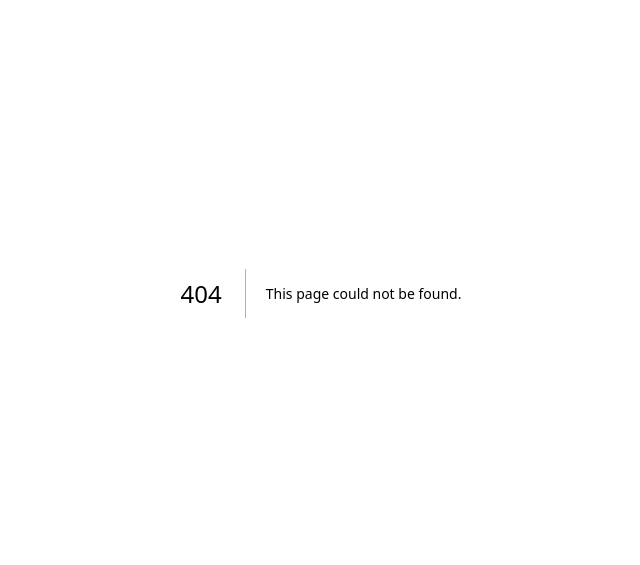
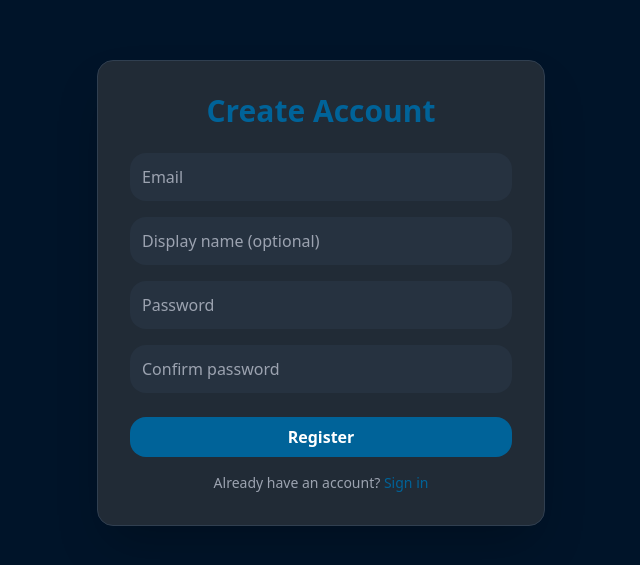
Before and after one commit to AQUAS-mission/aquas-logging, a Next.js app in the folder frontend/: page /register in a window 1280 px wide. Before the commit this address had no page. Shown: the part 107-672 px from the top of the page, without its empty margins (319-959 px from the left). Built offline with nearby package versions, Linux system fonts and the light colour scheme; no server answers.

Commit message:
fixed JWT callback, fixed google sign in to be type button so it doesnt submit the credentials form, added callbackUrl: / so signin page takes user to dashboard, added full registeration page with email / password/ confirm password/ display name and error handling

```diff
--- a/frontend/app/api/auth/[...nextauth]/route.ts
+++ b/frontend/app/api/auth/[...nextauth]/route.ts
@@ -49,9 +49,9 @@ const handler = NextAuth({
   callbacks: {
     async jwt({ token, user, account }) {
       if (account) {
-        token.provider = account.provider
+        token.provider = account.provider;
       }
-      else if (user) {
+      if (user) {
         token.id = user.id;
         token.email = user.email;
         token.name = user.name;
--- a/frontend/app/login/page.tsx
+++ b/frontend/app/login/page.tsx
@@ -2,13 +2,15 @@
 
 import { useState } from 'react';
 import { signIn } from 'next-auth/react';
-import { useRouter } from 'next/navigation';
+import { useRouter, useSearchParams } from 'next/navigation';
 import GoogleSignIn from '@/components/GoogleSignIn';
 
 export default function LoginPage() {
   const [email, setEmail] = useState('');
   const [password, setPassword] = useState('');
   const router = useRouter();
+  const searchParams = useSearchParams();
+  const registered = searchParams.get('registered');
 
   const handleSubmit = async (e: React.FormEvent) => {
     e.preventDefault();
@@ -32,6 +34,11 @@ export default function LoginPage() {
         <h1 className="text-3xl font-bold text-center text-primary mb-6">
           AQUAS Admin Login
         </h1>
+        {registered && (
+          <p className="text-secondary text-sm text-center mb-4">
+            Account created! You can now sign in.
+          </p>
+        )}
         <form onSubmit={handleSubmit} className="flex flex-col gap-4">
           <input
             type="text"
@@ -54,6 +61,12 @@ export default function LoginPage() {
             Sign In
           </button>
           <GoogleSignIn />
+          <p className="text-center text-sm text-muted-foreground">
+            Don&apos;t have an account?{' '}
+            <a href="/register" className="text-primary hover:underline">
+              Register
+            </a>
+          </p>
         </form>
       </div>
     </div>
--- a/frontend/app/page.tsx
+++ b/frontend/app/page.tsx
@@ -18,10 +18,10 @@ export default function Page() {
   const router = useRouter();
 
   useEffect(() => {
-    if (!session) {
+    if (status !== "loading" && !session) {
       router.push("/login");
     }
-  }, [session, router]);
+  }, [session, status, router]);
 
   if (status === "loading") {
     return (
--- /dev/null
+++ b/frontend/app/register/page.tsx
@@ -0,0 +1,109 @@
+'use client';
+
+import { useState } from 'react';
+import { useRouter } from 'next/navigation';
+
+const BACKEND_URL = process.env.NEXT_PUBLIC_API_BASE ?? 'http://localhost:8000';
+
+export default function RegisterPage() {
+  const [email, setEmail] = useState('');
+  const [password, setPassword] = useState('');
+  const [confirmPassword, setConfirmPassword] = useState('');
+  const [displayName, setDisplayName] = useState('');
+  const [error, setError] = useState('');
+  const router = useRouter();
+
+  const handleSubmit = async (e: React.FormEvent) => {
+    e.preventDefault();
+    setError('');
+
+    if (!/^[^\s@]+@[^\s@]+\.[^\s@]+$/.test(email)) {
+      setError('Please enter a valid email address.');
+      return;
+    }
+    if (password.length < 8) {
+      setError('Password must be at least 8 characters.');
+      return;
+    }
+    if (password !== confirmPassword) {
+      setError('Passwords do not match.');
+      return;
+    }
+
+    const res = await fetch(`${BACKEND_URL}/auth/register`, {
+      method: 'POST',
+      headers: { 'Content-Type': 'application/json' },
+      body: JSON.stringify({ email, password, display_name: displayName || undefined }),
+    });
+
+    if (res.status === 409) {
+      setError('An account with that email already exists.');
+      return;
+    }
+
+    if (!res.ok) {
+      setError('Something went wrong. Please try again.');
+      return;
+    }
+
+    router.push('/login?registered=1');
+  };
+
+  return (
+    <div className="flex min-h-screen items-center justify-center bg-background text-foreground">
+      <div className="bg-card border border-border backdrop-blur-md p-8 rounded-2xl shadow-2xl w-full max-w-md transition-all hover:shadow-primary/30">
+        <h1 className="text-3xl font-bold text-center text-primary mb-6">
+          Create Account
+        </h1>
+        <form onSubmit={handleSubmit} className="flex flex-col gap-4">
+          <input
+            type="email"
+            placeholder="Email"
+            value={email}
+            onChange={(e) => setEmail(e.target.value)}
+            required
+            className="p-3 rounded-lg bg-input text-foreground placeholder-muted-foreground outline-none focus:ring-2 focus:ring-primary/60"
+          />
+          <input
+            type="text"
+            placeholder="Display name (optional)"
+            value={displayName}
+            onChange={(e) => setDisplayName(e.target.value)}
+            className="p-3 rounded-lg bg-input text-foreground placeholder-muted-foreground outline-none focus:ring-2 focus:ring-primary/60"
+          />
+          <input
+            type="password"
+            placeholder="Password"
+            value={password}
+            onChange={(e) => setPassword(e.target.value)}
+            required
+            className="p-3 rounded-lg bg-input text-foreground placeholder-muted-foreground outline-none focus:ring-2 focus:ring-primary/60"
+          />
+          <input
+            type="password"
+            placeholder="Confirm password"
+            value={confirmPassword}
+            onChange={(e) => setConfirmPassword(e.target.value)}
+            required
+            className="p-3 rounded-lg bg-input text-foreground placeholder-muted-foreground outline-none focus:ring-2 focus:ring-primary/60"
+          />
+          {error && (
+            <p className="text-destructive text-sm text-center">{error}</p>
+          )}
+          <button
+            type="submit"
+            className="mt-2 bg-primary hover:bg-primary/90 hover:cursor-pointer text-primary-foreground font-semibold py-2 rounded-lg transition-all"
+          >
+            Register
+          </button>
+          <p className="text-center text-sm text-muted-foreground">
+            Already have an account?{' '}
+            <a href="/login" className="text-primary hover:underline">
+              Sign in
+            </a>
+          </p>
+        </form>
+      </div>
+    </div>
+  );
+}
--- a/frontend/components/GoogleSignIn.tsx
+++ b/frontend/components/GoogleSignIn.tsx
@@ -3,7 +3,7 @@ import { signIn } from "next-auth/react";
 
 const GoogleSignIn = () => {
     return (
-        <button className="hover:cursor-pointer bg-input hover:bg-border text-foreground font-semibold py-2 px-4 rounded-lg border border-border transition-all" onClick={() => signIn("google")}>
+        <button type="button" className="hover:cursor-pointer bg-input hover:bg-border text-foreground font-semibold py-2 px-4 rounded-lg border border-border transition-all" onClick={() => signIn("google", { callbackUrl: "/" })}>
             Sign in with Google
         </button>
     );
```
Also changed, not shown: 1 other file (tests, documents, lock files or other folders).
